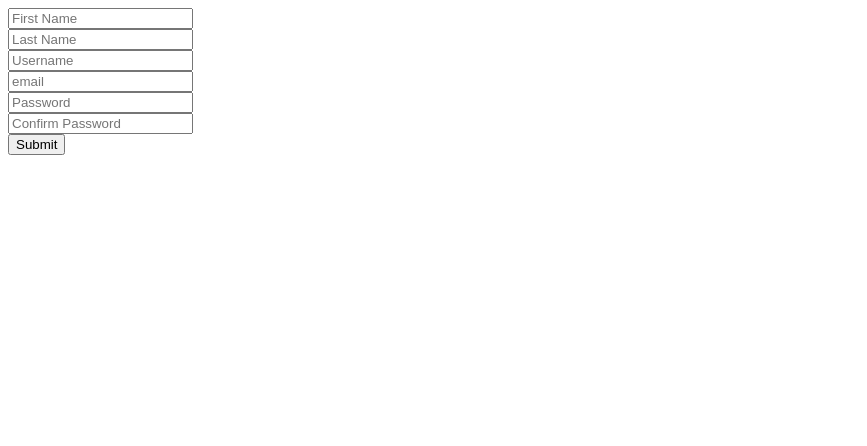
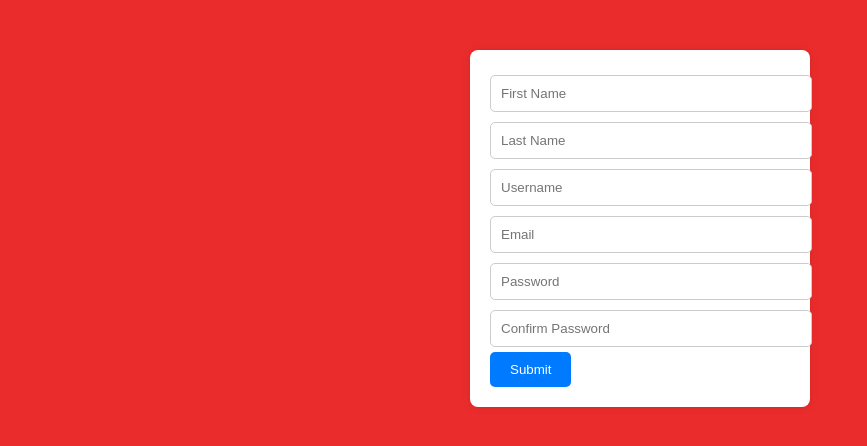
Before and after one commit to isaacbill/Django-repo, a Django app: page /accounts/register in a window 1280 px wide. Shown: the top 446 px of the page, without its empty margins (0-867 px from the left). Run offline with Django 5.2, Linux system fonts and the light colour scheme.

Commit message:
user registration

```diff
--- a/isaac/templates/register.html
+++ b/isaac/templates/register.html
@@ -3,20 +3,57 @@
 <head>
     <meta charset="UTF-8">
     <title>Registration</title>
+    <style>
+        body {
+            font-family: Arial, sans-serif;
+            background-color: #eb2c2c;
+            margin: 0;
+            padding: 0;
+        }
+
+        form {
+            background-color: #fff;
+            width: 300px;
+            margin: 50px auto;
+            padding: 20px;
+            border-radius: 8px;
+            box-shadow: 0 0 10px rgba(0, 0, 0, 0.1);
+        }
+
+        input[type="text"],
+        input[type="email"],
+        input[type="password"] {
+            width: 100%;
+            padding: 10px;
+            margin: 5px 0;
+            border: 1px solid #ccc;
+            border-radius: 5px;
+        }
+
+        input[type="submit"] {
+            background-color: #007bff;
+            color: #fff;
+            border: none;
+            border-radius: 5px;
+            padding: 10px 20px;
+            cursor: pointer;
+        }
+
+        input[type="submit"]:hover {
+            background-color: #0056b3;
+        }
+    </style>
 </head>
 <body>
     <form action="register" method="post">
         {% csrf_token %}
-
         <input type="text" name="first_name" placeholder="First Name"><br>
         <input type="text" name="last_name" placeholder="Last Name"><br>
         <input type="text" name="username" placeholder="Username"><br>
-        <input type="email" name="email" placeholder="email"><br>
+        <input type="email" name="email" placeholder="Email"><br>
         <input type="password" name="password1" placeholder="Password"><br>
         <input type="password" name="password2" placeholder="Confirm Password"><br>
-        <input type="Submit">
-
-
+        <input type="submit" value="Submit">
     </form>
 
     <div>
@@ -24,7 +61,5 @@
         <h3>{{ message }}</h3>
         {% endfor %}
     </div>
-
-
 </body>
 </html>
```
Also changed, not shown: isaac/templates/login.html (+44 -3 lines).
